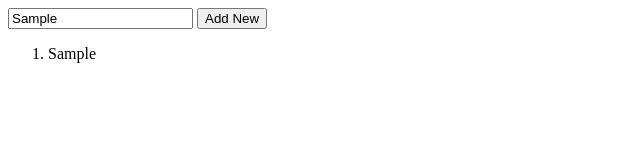
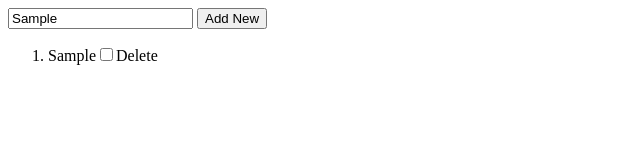
Before and after one commit to jensonjohnathon/lernProjects, a plain HTML site: page demo/index.html in a window 1280 px wide. Both pictures are taken after typing "Sample" into the empty fields and a click on the button "Add New". Shown: the full height of the page, 0-640 px from the left. Drawn offline with Linux system fonts and the light colour scheme; files whose address does not match are found by name.

Commit message:
Add files via upload
delete button added but non functional next objectives
functional delete
implementation in external JS file

```diff
--- a/demo/index.html
+++ b/demo/index.html
@@ -22,6 +22,25 @@
             var text = document.getElementById("user_input").value;
             var textnode=document.createTextNode(text);
             node.appendChild(textnode);
+            //new Code
+
+            //checkbox code
+            var checkbox = document.createElement('input'); // creates the checkbox this checkbox will be used to delete the todo item from the list of todo items
+            //assigning attributes to the checkbox
+            checkbox.type = "checkbox";
+            checkbox.name = "name";
+            checkbox.value = "value";
+            checkbox.id = "id";
+            //checkbox code end
+            // to tell the user what the checkbox is for a label with clarification text will be created
+            var label = document.createElement('label'); // label for the checkbox for clarification
+            label.htmlFor = "id"; // label attribute
+            label.appendChild(document.createTextNode('Delete'));
+            //adding both to the List element
+            node.appendChild(checkbox);
+            node.appendChild(label);
+
+            //new Code end
             document.getElementById("list_item").appendChild(node);
         }
     </script>
--- a/demo/script.js
+++ /dev/null
@@ -1,10 +0,0 @@
-function addTodo() {
-    document.getElementById("add").onclick  = function() {
-
-        var node = document.createElement("Li");
-        var text = document.getElementById("user_input").value;
-        var textnode=document.createTextNode(text);
-        node.appendChild(textnode);
-        document.getElementById("list_item").appendChild(node);
-    }
-}
```
